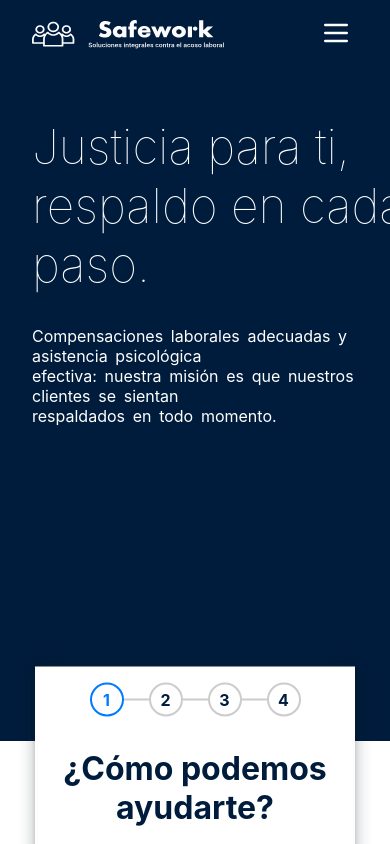
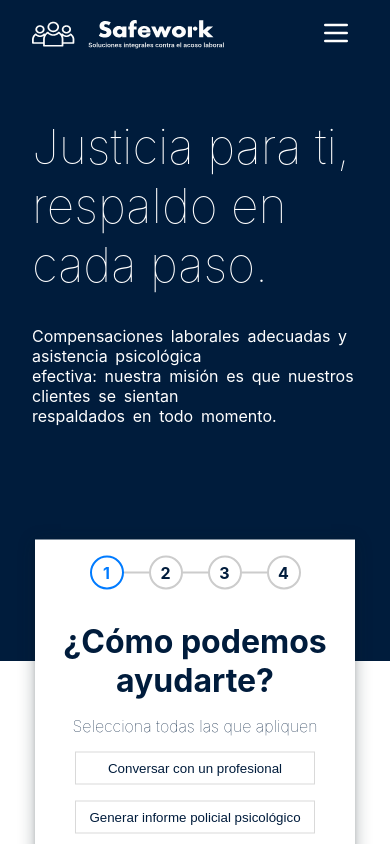
Before and after one commit to IvanOnGit/safe-work, a React (Vite) app: page / in a window 390 px wide. Shown: the top 844 px of the page. Built offline with nearby package versions, Linux system fonts and the light colour scheme.

Commit message:
mobile and tablet minor adjustments

```diff
--- a/src/components/Home/styles.ts
+++ b/src/components/Home/styles.ts
@@ -12,6 +12,7 @@ justify-content: space-between;
 @media (max-width: 768px) {
     width: 100%;
     flex-direction: column;
+    height: 35rem;
 }
 @media (min-width: 768px) and (max-width: 1024px) {
     height: 35rem;
@@ -34,6 +35,7 @@ export const TextContainer = styled.div`
 
     @media (max-width: 768px) {
         margin-left: 1rem;
+        margin-right: 1rem;
         margin-bottom: 0;
     }
 
--- a/src/components/HowCanWeHelpYou/styles.ts
+++ b/src/components/HowCanWeHelpYou/styles.ts
@@ -24,6 +24,7 @@ text-align: center;
 @media (max-width: 768px) {
   width: 18rem;
   height: auto;
+  top: 35%;
 }
 
 @media (min-width: 768px) and (max-width: 1024px) {
```
